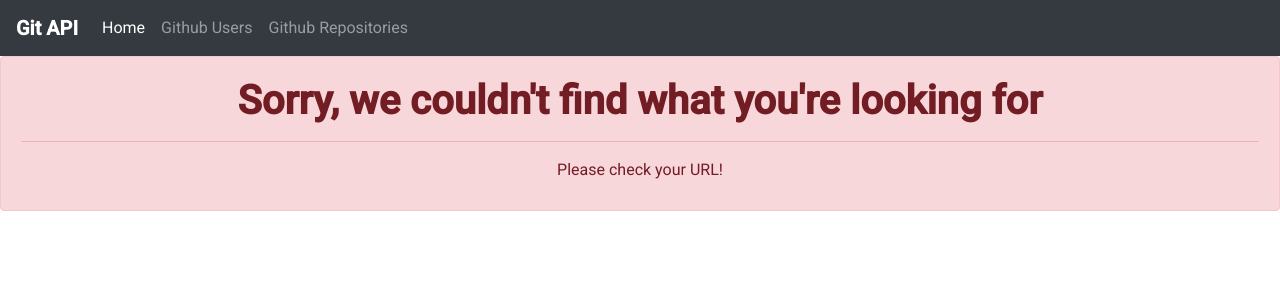
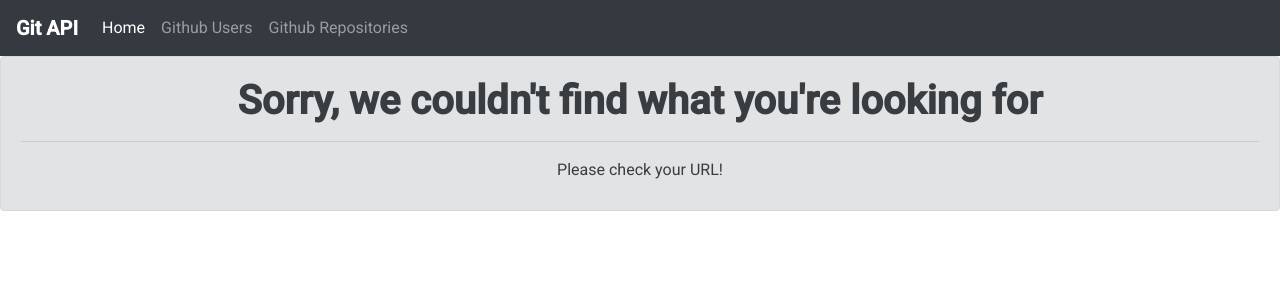
Before and after one commit to ikiplagat/Github-API, an Angular app: page / in a window 1280 px wide. Shown: the top 300 px of the page. Built offline with nearby package versions, Linux system fonts and the light colour scheme.

Commit message:
add README documentation

```diff
--- a/src/app/landing/landing.component.html
+++ b/src/app/landing/landing.component.html
@@ -19,18 +19,22 @@
         />
       </mat-card>
     </div>
-    <div class="col-md-6" style="margin-left: 180px;">
+    <div class="col-md-6" style="margin-left: 180px">
       <mat-card class="card">
         <mat-card-content>
-          <h5 class="card-title"><strong>Username: {{ user.username}}</strong></h5>
-        <p class="card-text"><strong>Bio: {{ user.bio }}</strong></p>
+          <h5 class="card-title">
+            <strong>Username: {{ user.username }}</strong>
+          </h5>
+          <p class="card-text">
+            <strong>Bio: {{ user.bio }}</strong>
+          </p>
           <p class="card-text"><strong>Public Repositories:</strong></p>
           <p class="card-text"><strong>Followers:</strong></p>
           <p class="card-text"><strong>Following:</strong></p>
           <p class="card-text"><strong>Account Created on:</strong></p>
         </mat-card-content>
         <mat-card-actions>
-          <button mat-raised-button color="accent">Visit Github</button>
+          <button mat-raised-button color="primary">Visit Github</button>
         </mat-card-actions>
       </mat-card>
     </div>
@@ -41,7 +45,7 @@
 </div>
 <!--Footer-->
 <footer class="text-center">
-    <hr class="my-4">
+  <hr class="my-4" />
 
   <!-- Social icons -->
   <div class="socials navbar-dark bg-light pb-4">
@@ -77,6 +81,5 @@
     <a href="#" target="_blank"> Ian Kiplagat </a>
   </div>
   <!--/.Copyright-->
-
 </footer>
 <!--/.Footer-->
--- a/src/app/not-found/not-found.component.html
+++ b/src/app/not-found/not-found.component.html
@@ -1,5 +1,7 @@
-<div class="alert alert-danger" role="alert">
-    <h1 class="text-center"><b>Sorry, we couldn't find what you're looking for</b></h1>
-    <hr>
-    <p class="text-center">Please check your URL!</p>
-  </div>
+<div class="alert alert-secondary" role="alert">
+  <h1 class="text-center">
+    <b>Sorry, we couldn't find what you're looking for</b>
+  </h1>
+  <hr />
+  <p class="text-center">Please check your URL!</p>
+</div>
```
Also changed, not shown: 1 other file (tests, documents, lock files or other folders). Lines whose indentation alone changed are shown as unchanged.
